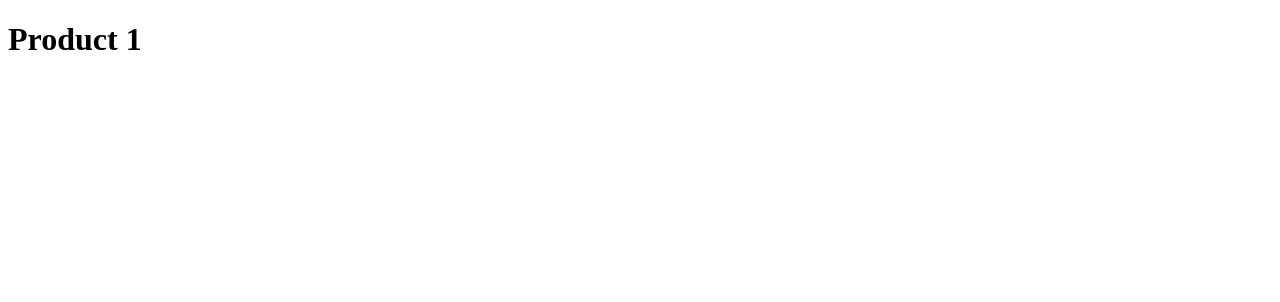
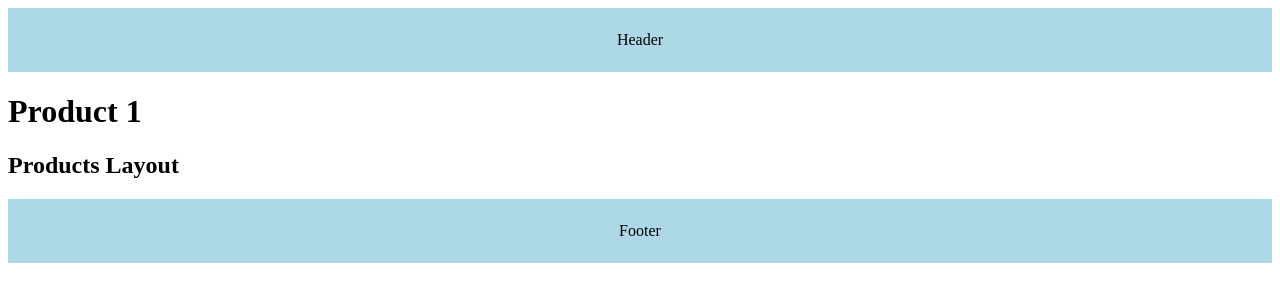
Before and after one commit to dboatengg/next-app-1, a Next.js app: page /products/1 in a window 1280 px wide. Shown: the top 302 px of the page. Built offline with nearby package versions, Linux system fonts and the light colour scheme.

Commit message:
layout and nested layout

```diff
--- a/src/app/layout.tsx
+++ b/src/app/layout.tsx
@@ -1,3 +1,4 @@
+
 export const metadata = {
   title: 'Next.js',
   description: 'Generated by Next.js',
@@ -10,7 +11,15 @@ export default function RootLayout({
 }) {
   return (
     <html lang="en">
-      <body>{children}</body>
+      <body>
+        <header style={{ backgroundColor: 'lightblue', height: '64px', display: 'flex', alignItems: 'center', justifyContent: 'center' }}>
+          <p>Header</p>
+        </header>
+        <main className="pt-16 pb-16">{children}</main>
+        <footer style={{ backgroundColor: 'lightblue', height: '64px', display: 'flex', alignItems: 'center', justifyContent: 'center' }}>
+          <p>Footer</p>
+        </footer>
+      </body>
     </html>
   )
 }
--- /dev/null
+++ b/src/app/products/[productId]/layout.tsx
@@ -0,0 +1,8 @@
+export default function ProductLayout({ children }: { children: React.ReactNode }) {
+  return (
+    <div>
+      {children}
+      <h2>Products Layout</h2>
+    </div>
+  )
+}
--- a/src/app/products/[productId]/page.tsx
+++ b/src/app/products/[productId]/page.tsx
@@ -1,3 +1,4 @@
-export default function Product({ params }: { params: { productId: string } }) {
-  return <h1>Product {params.productId}</h1>;
+export default async function Product({ params }: { params: { productId: string } }) {
+  const {productId} = await params;
+  return <h1>Product {productId}</h1>;
 }
```
